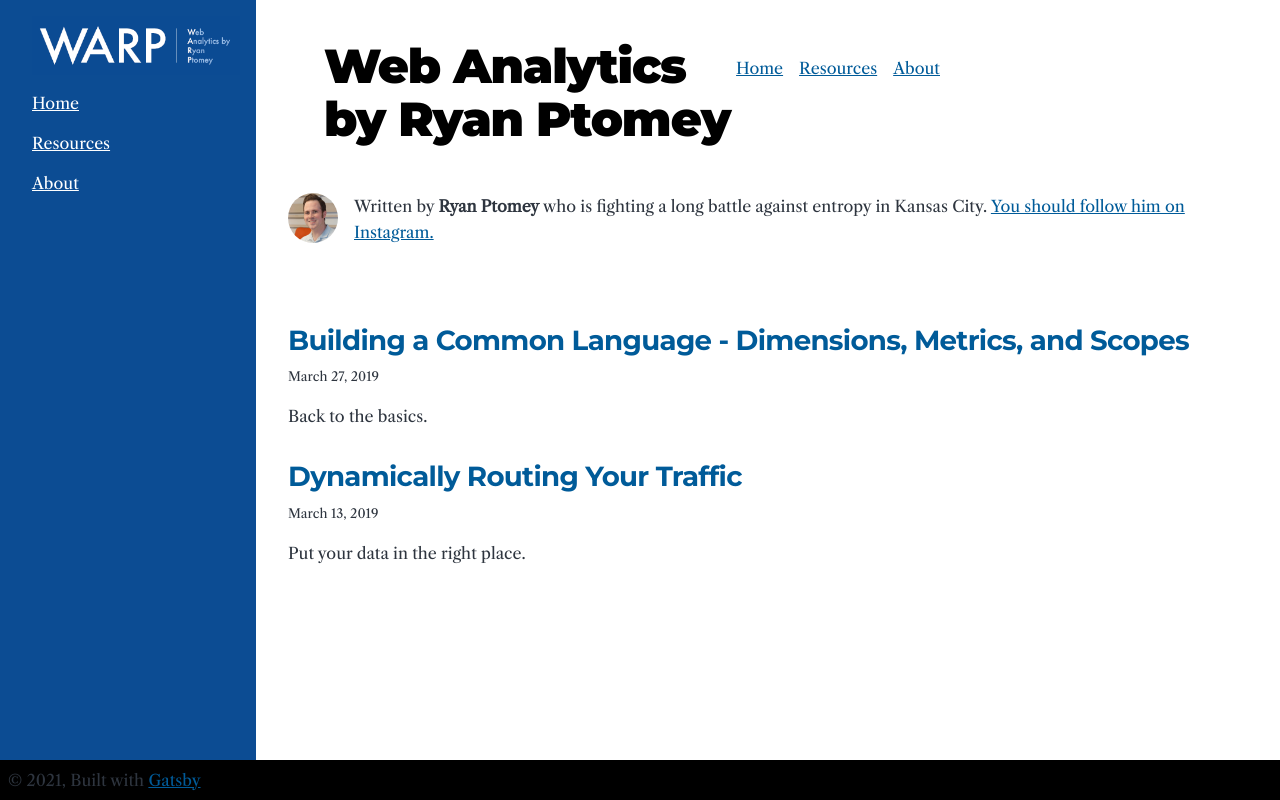
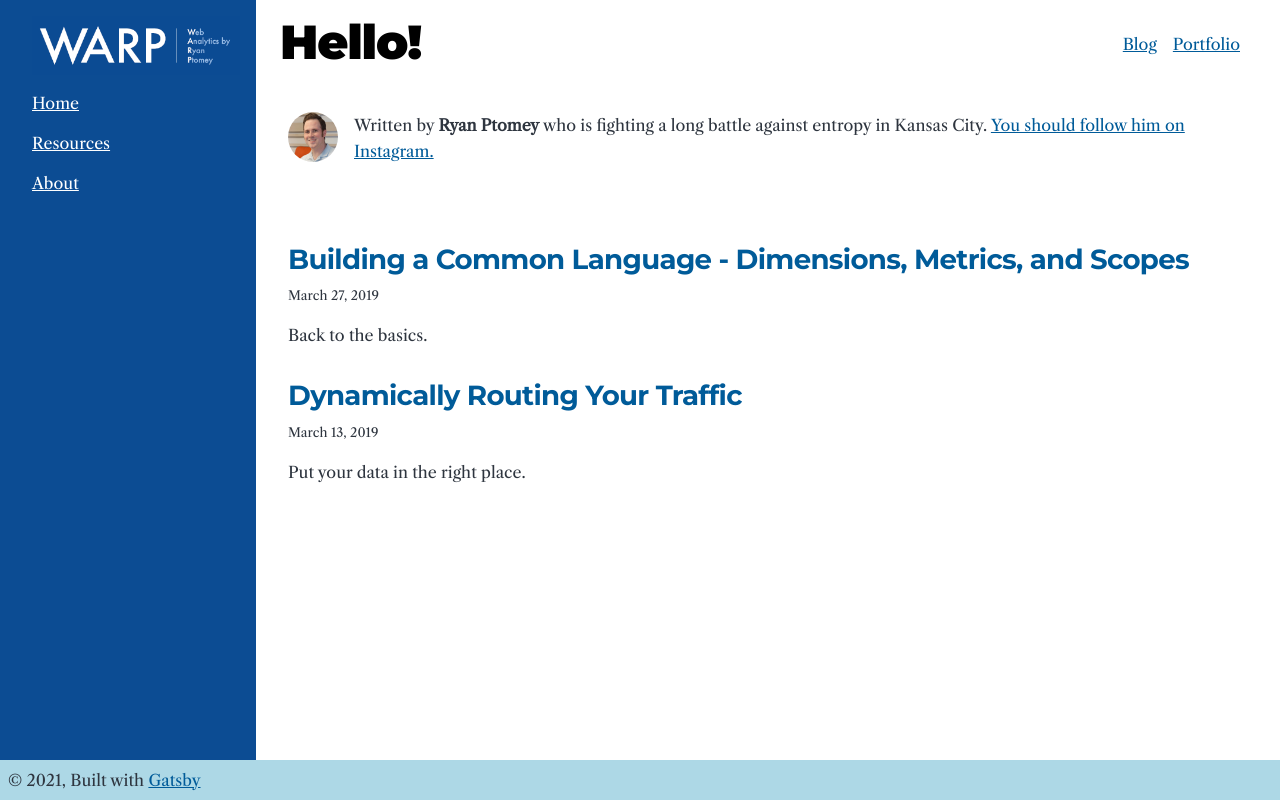
Before and after one commit to rptomey/ryan-ptomey-website, a Gatsby site: page / in a window 1280 px wide. Built offline with nearby package versions, Linux system fonts and the light colour scheme; Gatsby itself is replaced by a stand-in of ours.

Commit message:
significant changes to CSS and page path structuring

```diff
--- a/gatsby-browser.js
+++ b/gatsby-browser.js
@@ -2,6 +2,7 @@
 import "typeface-montserrat"
 import "typeface-merriweather"
 import "@fontsource/libre-caslon-text"
+import "@fontsource/cormorant-garamond"
 // normalize CSS across browsers
 import "./src/normalize.css"
 // custom CSS styles
--- a/gatsby-node.js
+++ b/gatsby-node.js
@@ -46,7 +46,7 @@ exports.createPages = async ({ graphql, actions, reporter }) => {
       const nextPostId = index === posts.length - 1 ? null : posts[index + 1].id
 
       createPage({
-        path: post.fields.slug,
+        path: `/blog` + post.fields.slug,
         component: blogPost,
         context: {
           id: post.id,
--- a/package.json
+++ b/package.json
@@ -8,6 +8,7 @@
     "url": "https://github.com/gatsbyjs/gatsby/issues"
   },
   "dependencies": {
+    "@fontsource/cormorant-garamond": "^4.2.3",
     "@fontsource/libre-caslon-text": "^4.2.2",
     "gatsby": "^3.3.1",
     "gatsby-plugin-feed": "^3.2.0",
--- a/src/components/layout.css
+++ /dev/null
@@ -1,38 +0,0 @@
-nav.sidenav {
-  height: 100%;
-  width: 20%;
-  position: fixed;
-  z-index: 1;
-  top: 0;
-  left: 0;
-  padding-top: 1rem;
-  padding-bottom: 2.5rem;
-  padding-left: 2rem;
-  padding-right: 1rem;
-  overflow-x: hidden;
-  background-color: #0c4c93;
-}
-
-
-nav.sidenav a {
-  color: #ffffff;
-}
-
-main {
-  left: 20%;
-  position: absolute;
-  padding-left: 2rem;
-  padding-right: 1rem;
-  padding-bottom: 2.5rem;
-}
-
-footer.global-footer {
-  background-color: #000000;
-  position: fixed;
-  left: 0;
-  bottom: 0;
-  z-index: 2;
-  width: 100%;
-  height: 2.5rem;
-  padding: .5rem;
-}
--- a/src/components/layout.js
+++ b/src/components/layout.js
@@ -1,5 +1,4 @@
 import * as React from "react"
-import "./layout.css"
 import { Link } from "gatsby"
 import { StaticImage } from "gatsby-plugin-image"
 
@@ -23,26 +22,36 @@ const Layout = ({ location, title, children }) => {
   if (isRootPath) {
     header = (
       <h1 className="main-heading">
-        <Link to="/">{title}</Link>
+        Hello!
       </h1>
     )
-  } else {
+  }
+  else if (/\/(resources|about)\/$/.test(location.pathname)) {
+    header = (
+      <h1 className="main-heading">
+        {title}
+      </h1>
+    )
+  }
+  /*
+  else {
     header = (
       <Link className="header-link-home" to="/">
         {title}
       </Link>
     )
   }
+  */
 
   return (
     <div className="global-wrapper" data-is-root-path={isRootPath}>
       <header className="global-header">
+        {header}
       <ul style={{ listStyle: `none`, float: `right` }}>
-        <ListLink to="/">Home</ListLink>
-        <ListLink to="/resources/">Resources</ListLink>
-        <ListLink to="/about/">About</ListLink>
+        <ListLink to="/blog/">Blog</ListLink>
+        <ListLink to="/portfolio/">Portfolio</ListLink>
+        {/* <ListLink to="/resume/">Resume</ListLink> */}
       </ul>
-        {header}
       </header>
       <main>{children}</main>
       <nav class="sidenav">
--- a/src/pages/about.js
+++ b/src/pages/about.js
@@ -8,7 +8,7 @@ import { StaticImage } from "gatsby-plugin-image"
 export default function About({ data, location}) {
   const siteTitle = data.site.siteMetadata?.title || `Title`
   return (
-    <Layout location={location} title={siteTitle}>
+    <Layout location={location} title="About">
       <Seo title="About" />
       <Bio />
       <StaticImage
--- a/src/pages/index.js
+++ b/src/pages/index.js
@@ -11,11 +11,12 @@ const BlogIndex = ({ data, location }) => {
 
   return (
     <Layout location={location} title={siteTitle}>
-      <Seo title="All posts" />
+      <Seo title="Homepage" />
       <Bio />
       <ol style={{ listStyle: `none` }}>
         {posts.map(post => {
           const title = post.frontmatter.title || post.fields.slug
+          const blogPath = "/blog" + post.fields.slug
 
           return (
             <li key={post.fields.slug}>
@@ -26,7 +27,7 @@ const BlogIndex = ({ data, location }) => {
               >
                 <header>
                   <h2>
-                    <Link to={post.fields.slug} itemProp="url">
+                    <Link to={blogPath} itemProp="url">
                       <span itemProp="headline">{title}</span>
                     </Link>
                   </h2>
--- a/src/pages/resources.js
+++ b/src/pages/resources.js
@@ -16,7 +16,7 @@ const Resource = props => (
 export default function Resources({ data, location}) {
   const siteTitle = data.site.siteMetadata?.title || `Title`
   return (
-    <Layout location={location} title={siteTitle}>
+    <Layout location={location} title="Resources">
       <Seo title="Resources" />
       <Bio />
       <p>
--- a/src/style.css
+++ b/src/style.css
@@ -238,6 +238,65 @@ a:focus {
   text-decoration: none;
 }
 
+/* Layout elements */
+nav.sidenav {
+  height: 100%;
+  width: 20%;
+  position: fixed;
+  z-index: 1;
+  top: 0;
+  left: 0;
+  padding-top: 1rem;
+  padding-bottom: 2.5rem;
+  padding-left: 2rem;
+  padding-right: 1rem;
+  overflow-x: hidden;
+  background-color: #0c4c93;
+}
+
+nav.sidenav a {
+  color: #ffffff;
+}
+
+header.global-header {
+  left: 20%;
+  top: 0;
+  padding-left: 1.5rem;
+  padding-top: 1rem;
+  position: absolute;
+  width: 80%;
+  height: 12%;
+}
+
+header.global-header ul {
+  top: 0;
+  position: absolute;
+  padding-top: 1rem;
+  padding-right: 1.5rem;
+  right: 0;
+}
+
+main {
+  left: 20%;
+  top: 12%;
+  position: absolute;
+  padding-top: 1rem;
+  padding-left: 2rem;
+  padding-right: 1rem;
+  padding-bottom: 2.5rem;
+}
+
+footer.global-footer {
+  background-color: lightblue;
+  position: fixed;
+  left: 0;
+  bottom: 0;
+  z-index: 2;
+  width: 100%;
+  height: 2.5rem;
+  padding: .5rem;
+}
+
 /* Custom classes */
 
 .global-wrapper {
```
Also changed, not shown: 1 other file.
